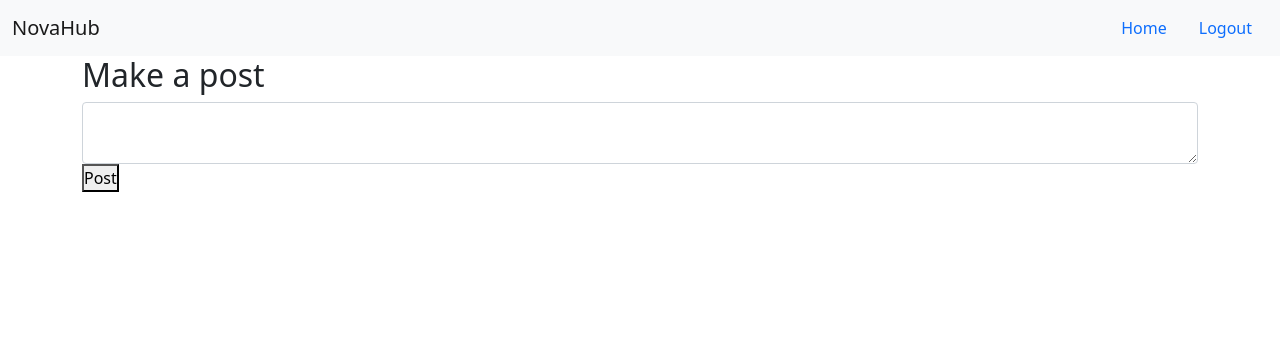
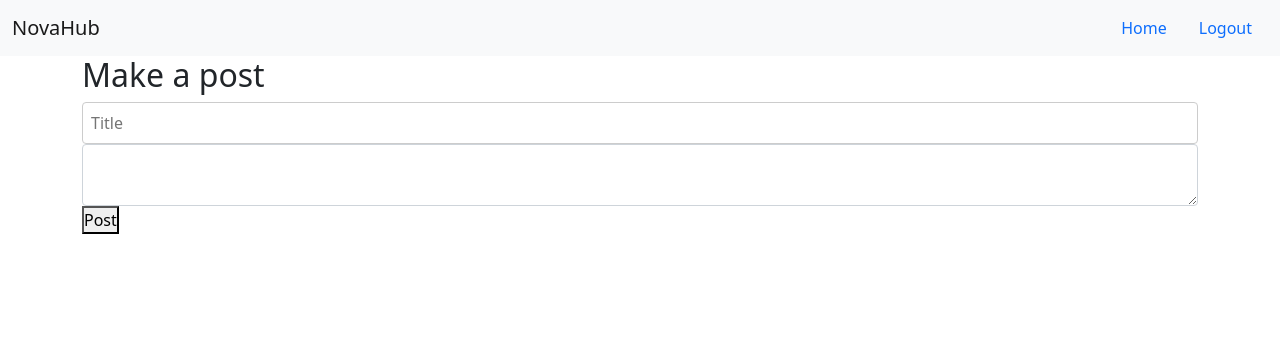
Before and after one commit to adityaraj-devx/Blog-Web, a Flask app: page /create-post in a window 1280 px wide. Shown: the top 356 px of the page. Run offline with Flask 3, Linux system fonts and the light colour scheme; the visitor is signed in with stand-in values (Sample User, id 1); some libraries are stand-ins or nearby versions.

Commit message:
title section added

```diff
--- a/web/models.py
+++ b/web/models.py
@@ -15,6 +15,7 @@ class User(db.Model, UserMixin):
 
 class Post(db.Model):
     id = db.Column(db.Integer, primary_key=True)
+    title = db.Column(db.String(150), nullable=False)
     text = db.Column(db.Text, nullable=False)
     date = db.Column(db.DateTime, default=lambda: pendulum.now("Asia/Kolkata"))
     author = db.Column(db.Integer, db.ForeignKey('user.id', ondelete="CASCADE"), nullable=False)
--- a/web/routes.py
+++ b/web/routes.py
@@ -21,12 +21,15 @@ def home():
 @login_required
 def create_post():
     if request.method == 'POST':
+        title = request.form.get('title')
         text = request.form.get('text')
 
-        if not text:
+        if not title:
+            flash("Title can't be empty.", category='error')
+        elif not text:
             flash("Post can't be empty.", category='error')
         else:
-            post = Post(text=text, author=current_user.id)
+            post = Post(title=title, text=text, author=current_user.id)
             db.session.add(post)
             db.session.commit()
             flash("Blog posted.", category='success')
--- a/web/templates/create_post.html
+++ b/web/templates/create_post.html
@@ -4,6 +4,7 @@
 <div class="create-post">
     <h2>Make a post</h2>
     <form method="post" class="blog-post">
+        <input type="text" name="title" id="title" placeholder="Title" />
         <textarea name="text" id="text" class="form-control"></textarea>
         <button type="submit">Post</button>
     </form>
--- a/web/templates/post_container.html
+++ b/web/templates/post_container.html
@@ -44,6 +44,7 @@
     </div>
 
     <div class="card-body">
+      <h2>{{ post.title }}</h2>
       <div class="card-text">{{ post.text }}</div>
       <br />
       <div class="collapse" id="comments-{{post.id}}">
```
